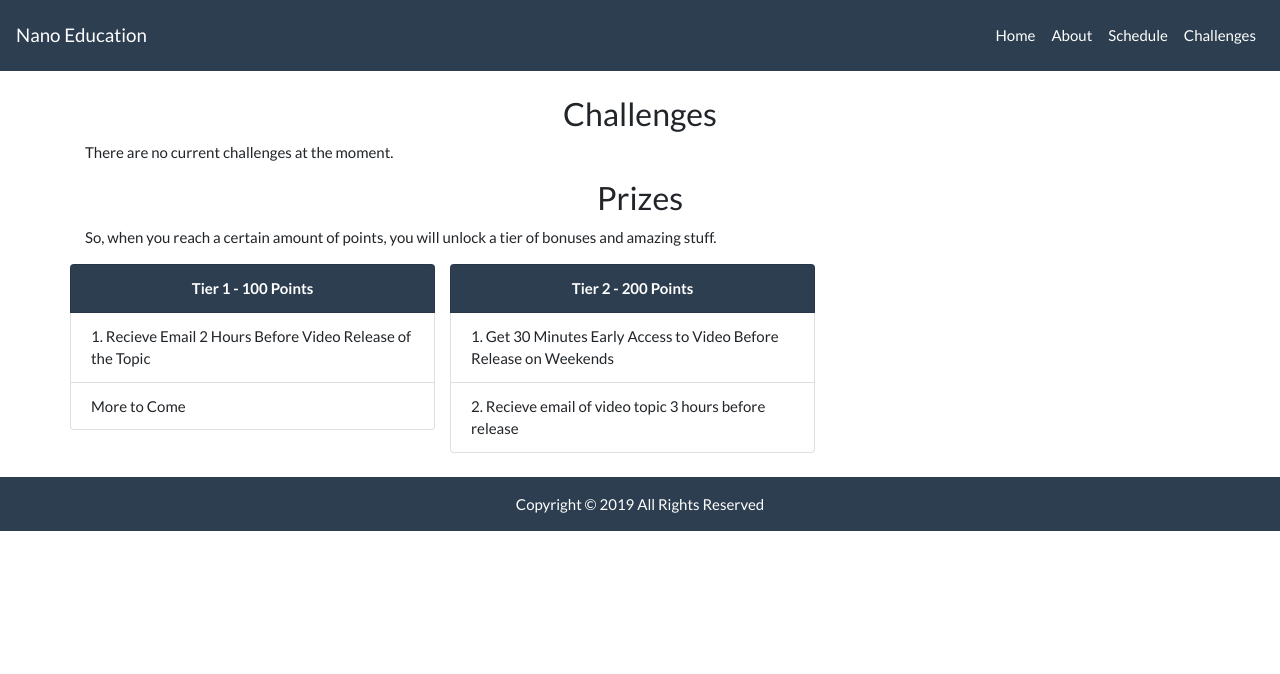
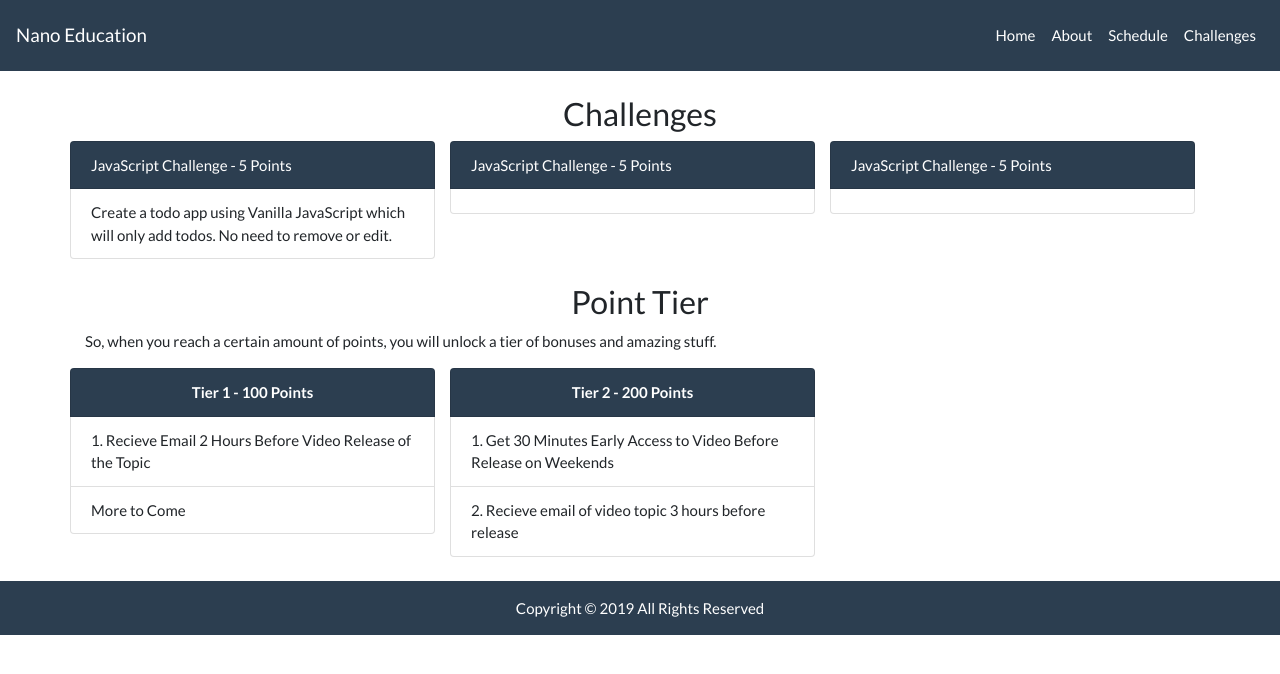
Before and after one commit to nanoadam/nanoeducationwebsite, a Vue app: page /#/challenges in a window 1280 px wide. Shown: the top 674 px of the page. Built offline with nearby package versions, Linux system fonts and the light colour scheme.

Commit message:
Added New Vid

```diff
--- a/src/views/Challenges.vue
+++ b/src/views/Challenges.vue
@@ -1,11 +1,26 @@
 <template>
   <div class="container my-4">
-    <div id="challenges">
+    <div id="challenges" class="my-2">
       <h3 class="text-center">Challenges</h3>
-      <p>There are no current challenges at the moment.</p>
+      <div class="row">
+        <div class="col-md-4 list-group">
+          <li class="list-group-item bg-primary text-white">JavaScript Challenge - 5 Points</li>
+          <li
+            class="list-group-item"
+          >Create a todo app using Vanilla JavaScript which will only add todos. No need to remove or edit.</li>
+        </div>
+        <div class="col-md-4 list-group">
+          <li class="list-group-item bg-primary text-white">JavaScript Challenge - 5 Points</li>
+          <li class="list-group-item"></li>
+        </div>
+        <div class="col-md-4 list-group">
+          <li class="list-group-item bg-primary text-white">JavaScript Challenge - 5 Points</li>
+          <li class="list-group-item"></li>
+        </div>
+      </div>
     </div>
     <div id="prizes">
-      <h3 class="text-center">Prizes</h3>
+      <h3 class="text-center mt-4">Point Tier</h3>
       <p>So, when you reach a certain amount of points, you will unlock a tier of bonuses and amazing stuff.</p>
       <div class="row">
         <div class="list-group col-md-4 col-sm-12">
--- a/src/views/Schedule.vue
+++ b/src/views/Schedule.vue
@@ -5,10 +5,7 @@
         <h2 class="text-center my-2">Upcoming Videos</h2>
         <div class="list-group">
           <li class="list-group-item">
-            <strong>October 30, 2019:</strong> Easiest CSS Tutorial #4 - Margin and Padding
-          </li>
-          <li class="list-group-item">
-            <strong>October 31, 2019:</strong> Easiest CSS Tutorial #5 - Borders
+            <strong>October 31, 2019:</strong> Easiest CSS Tutorial #5 - Floats
           </li>
           <li class="list-group-item">
             <strong>November 1, 2019:</strong> Easiest CSS Tutorial #6
```
